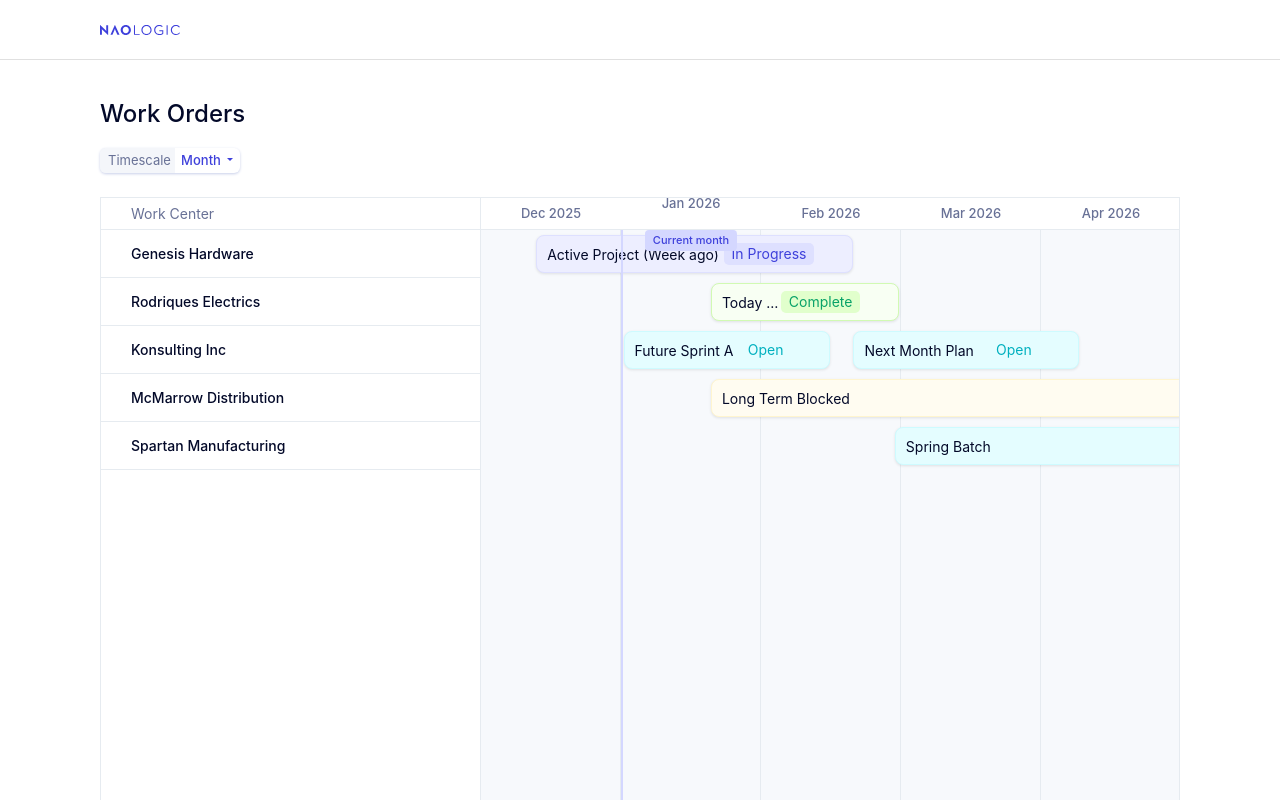
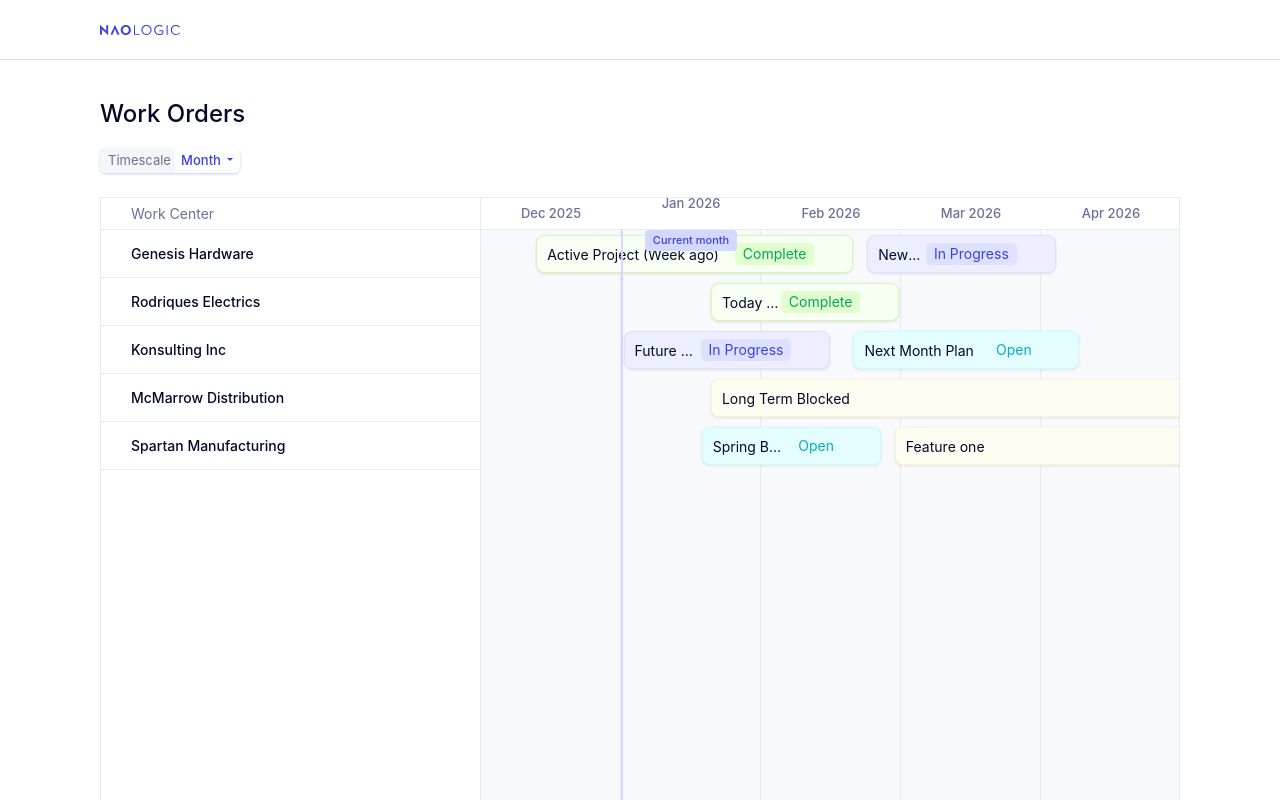
Before and after one commit to eyrad4/schedule-timeline, an Angular app: page /work-orders in a window 1280 px wide. Built offline with nearby package versions, Linux system fonts and the light colour scheme; a web font is replaced by a local one.

Commit message:
Update README and work orders data: revise development instructions, add new work orders, and update existing work order statuses

```diff
--- a/src/app/features/work-orders/data-access/work-orders-data.ts
+++ b/src/app/features/work-orders/data-access/work-orders-data.ts
@@ -12,13 +12,24 @@ export class WorkOrdersData {
             data: {
                 name: 'Active Project (Week ago)',
                 workCenterId: 'genesis',
-                status: 'in-progress',
+                status: 'complete',
                 startDate: '2025-12-13',
                 endDate: '2026-02-20'
             }
         },
         {
             docId: 'WO-002',
+            docType: 'workOrder',
+            data: {
+                name: 'New Project',
+                workCenterId: 'genesis',
+                status: 'in-progress',
+                startDate: '2026-02-23',
+                endDate: '2026-04-05'
+            }
+        },
+        {
+            docId: 'WO-003',
             docType: 'workOrder',
             data: {
                 name: 'Today Release',
@@ -29,18 +40,18 @@ export class WorkOrdersData {
             }
         },
         {
-            docId: 'WO-003',
+            docId: 'WO-004',
             docType: 'workOrder',
             data: {
                 name: 'Future Sprint A',
                 workCenterId: 'konsulting',
-                status: 'open',
+                status: 'in-progress',
                 startDate: '2026-01-01',
                 endDate: '2026-02-15'
             }
         },
         {
-            docId: 'WO-004',
+            docId: 'WO-005',
             docType: 'workOrder',
             data: {
                 name: 'Next Month Plan',
@@ -51,7 +62,7 @@ export class WorkOrdersData {
             }
         },
         {
-            docId: 'WO-005',
+            docId: 'WO-006',
             docType: 'workOrder',
             data: {
                 name: 'Long Term Blocked',
@@ -62,12 +73,23 @@ export class WorkOrdersData {
             }
         },
         {
-            docId: 'WO-006',
+            docId: 'WO-007',
             docType: 'workOrder',
             data: {
                 name: 'Spring Batch',
                 workCenterId: 'spartan',
                 status: 'open',
+                startDate: '2026-01-18',
+                endDate: '2026-02-26'
+            }
+        },
+        {
+            docId: 'WO-008',
+            docType: 'workOrder',
+            data: {
+                name: 'Feature one',
+                workCenterId: 'spartan',
+                status: 'blocked',
                 startDate: '2026-03-01',
                 endDate: '2026-08-25'
             }
```
Also changed, not shown: 1 other file (tests, documents, lock files or other folders).
